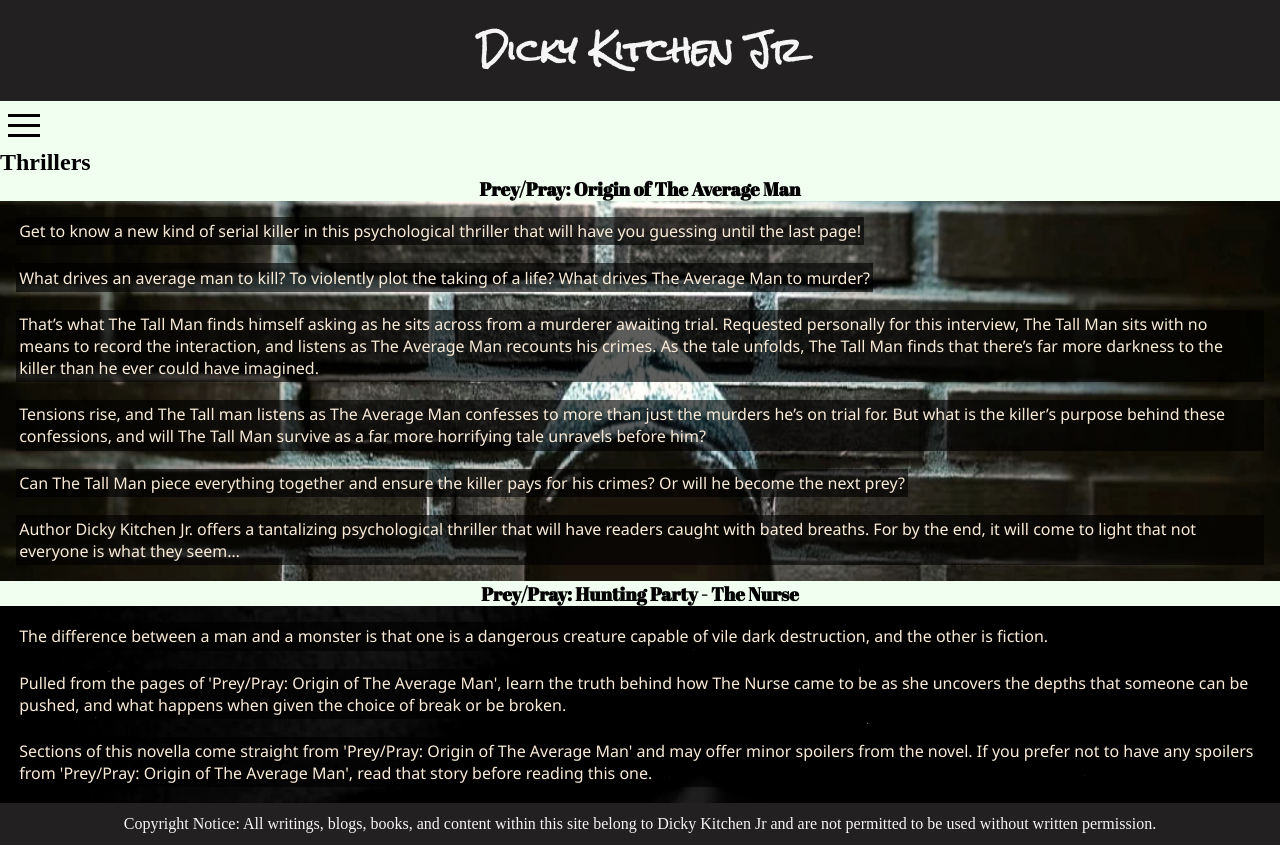
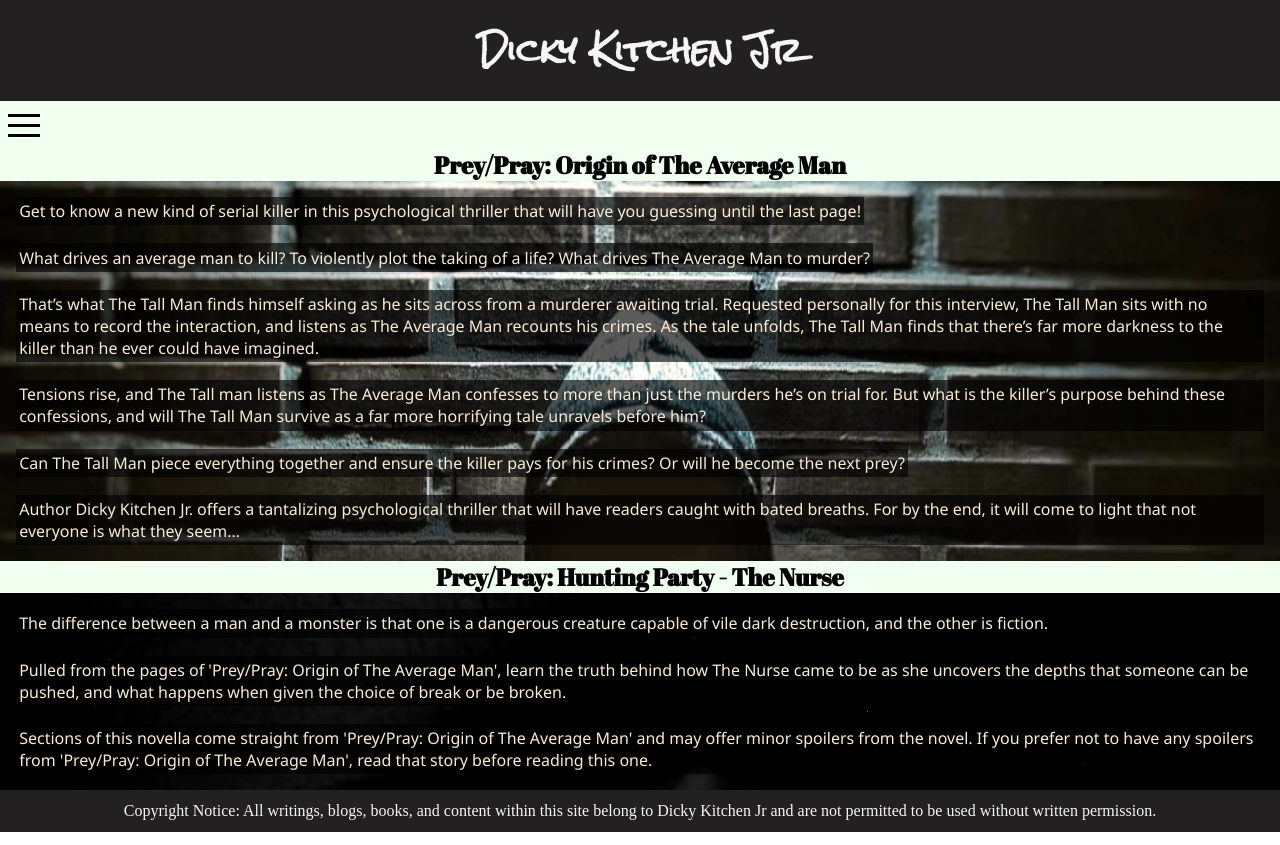
Before and after one commit to DickyKitchenJr/author-site-version-2, a React (Create React App) app in the folder author-v2/: page /thrillers in a window 1280 px wide. Built offline with nearby package versions, Linux system fonts and the light colour scheme.

Commit message:
Update Thrillers.js

```diff
--- a/author-v2/src/Components/Thrillers.js
+++ b/author-v2/src/Components/Thrillers.js
@@ -21,9 +21,8 @@ function Thrillers() {
           <Hamburger toggled={isOpen} toggle={setOpen} />
           {isOpen ? <Nav /> : null}
         </div>
-        <h2>Thrillers</h2>
 
-        <h3 className="book-title">Prey/Pray: Origin of The Average Man</h3>
+        <h2 className="book-title">Prey/Pray: Origin of The Average Man</h2>
         <Parallax
           blur={0}
           bgImage={Hooded}
@@ -72,7 +71,7 @@ function Thrillers() {
           </div>
         </Parallax>
 
-        <h3 className="book-title">Prey/Pray: Hunting Party - The Nurse</h3>
+        <h2 className="book-title">Prey/Pray: Hunting Party - The Nurse</h2>
         <Parallax
           blur={0}
           bgImage={BrokenWoman}
```
